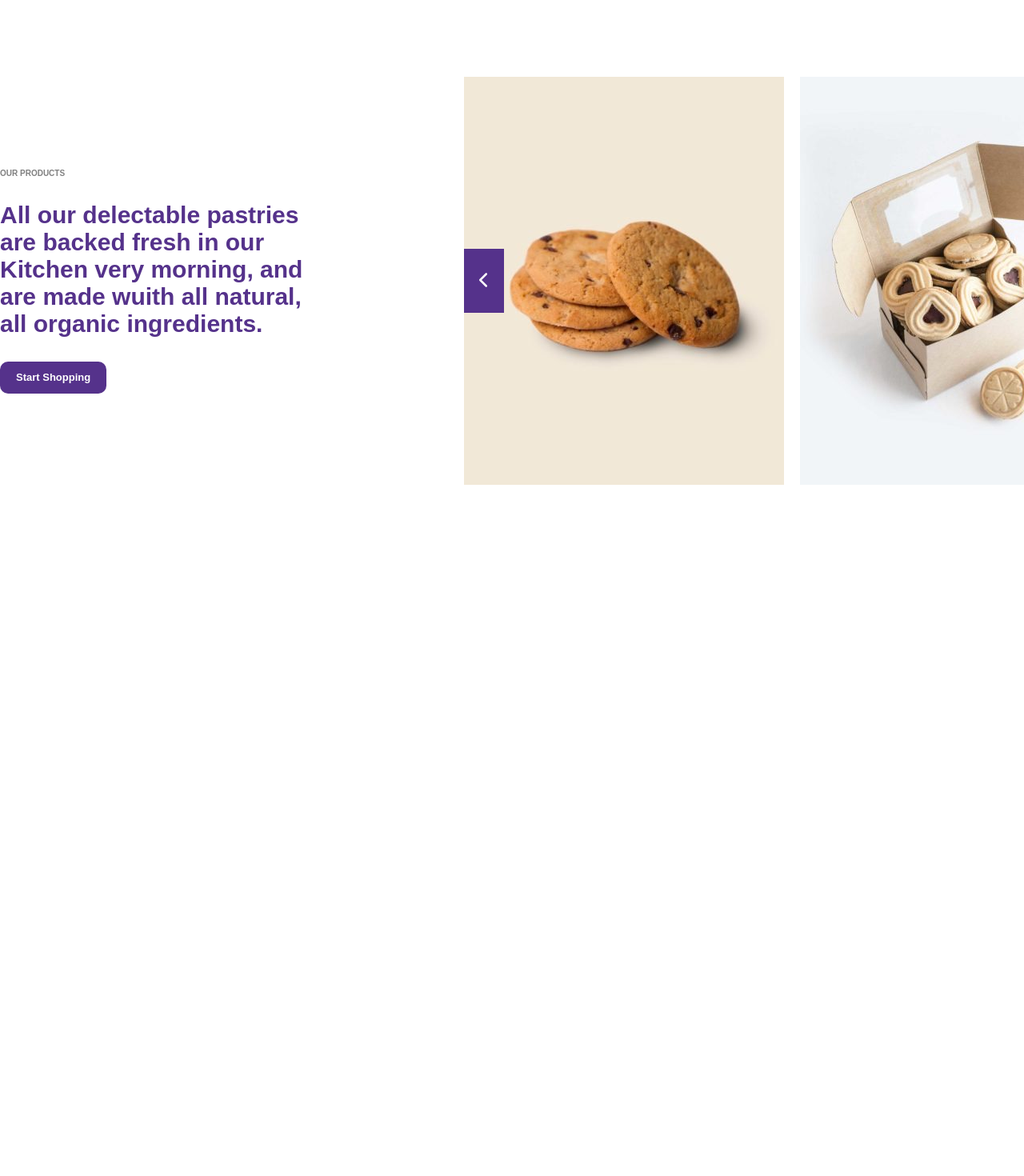
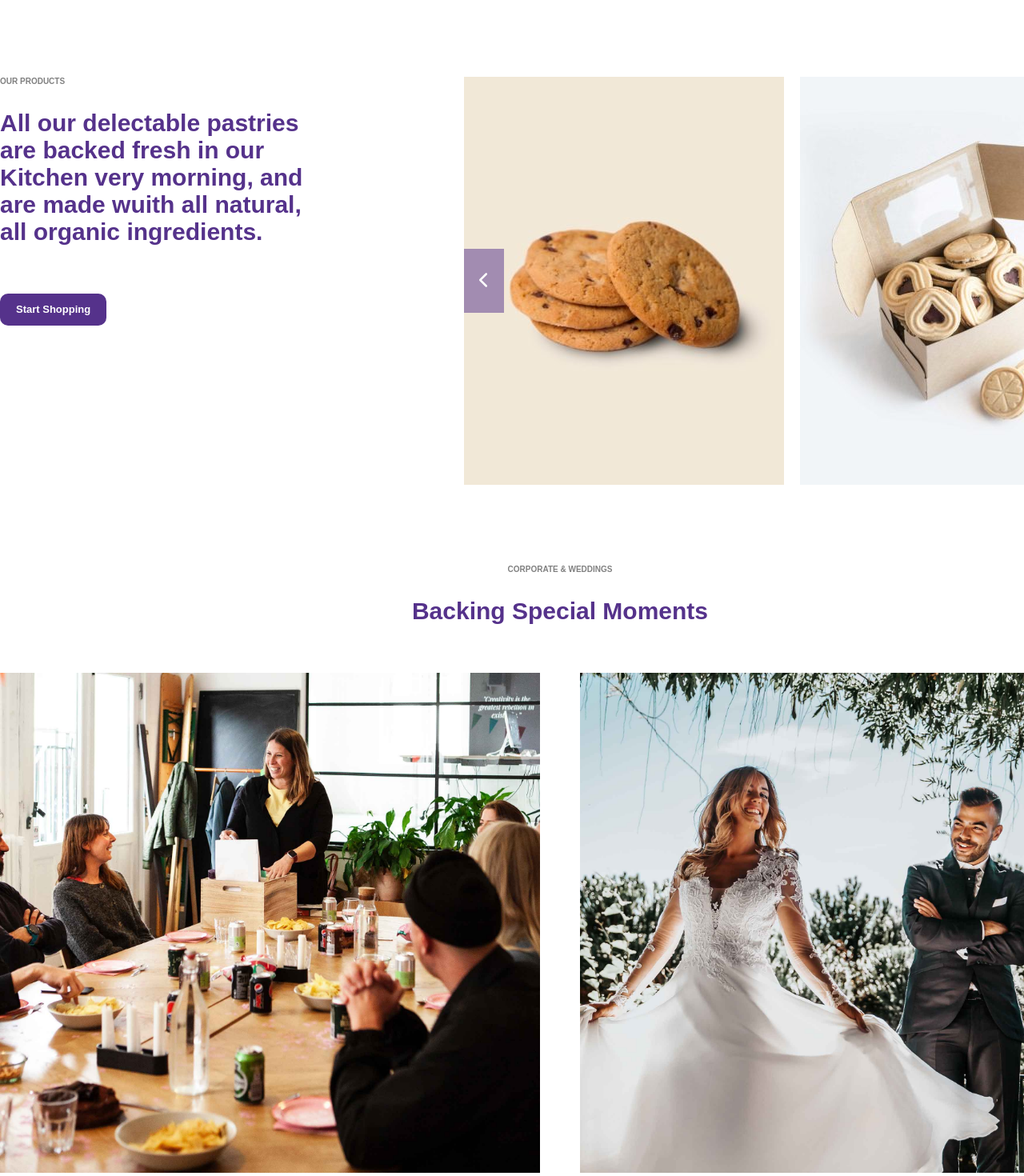
Before and after one commit to Chiaravalle04/proj-html-vuejs, a Vue app: page / in a window 1280 px wide. Shown: the part 804-2274 px from the top of the page at 80% size. Before the commit the page ends 1510 px from the top, so only its background shows below. Built offline with nearby package versions, Linux system fonts and the light colour scheme.

Commit message:
add section 2 (main)

```diff
--- a/src/components/AppMain.vue
+++ b/src/components/AppMain.vue
@@ -1,11 +1,13 @@
 <script>
 import MainSectionOne from './MainSectionOne.vue';
+import MainSectionTwo from './MainSectionTwo.vue';
 
 export default {
     name: 'AppMain',
 
     components: {
         MainSectionOne,
+        MainSectionTwo,
     }
 }
 </script>
@@ -18,6 +20,8 @@ export default {
 
             <MainSectionOne/>
 
+            <MainSectionTwo/>
+
         </div>
 
     </main>
--- a/src/components/AppSlider.vue
+++ b/src/components/AppSlider.vue
@@ -115,7 +115,7 @@ export default {
     height: 80px;
     font-size: 20px;
     color: $fifthColor;
-    background-color: $firstColor;
+    background-color: rgba(85, 50, 139, 0.5);
     border: none;
     cursor: pointer;
     position: absolute;
--- a/src/components/MainSectionOne.vue
+++ b/src/components/MainSectionOne.vue
@@ -13,13 +13,13 @@ export default {
 
 <template>
 
-    <section id="our-products" class="d-flex ai-center">
+    <section id="our-products" class="d-flex">
 
         <div class="text">
 
             <h5>our products</h5>
 
-            <h2>All our delectable pastries are backed fresh in our Kitchen very morning, and are made wuith all natural, all organic ingredients.</h2>
+            <h2 class="title-section">All our delectable pastries are backed fresh in our Kitchen very morning, and are made wuith all natural, all organic ingredients.</h2>
 
             <a class="a-button" href="#">start shopping</a>
 
@@ -37,15 +37,10 @@ export default {
 
 <style lang="scss" scoped>
 section {
-    padding: 100px 0;
+    padding: 100px 0 0 0;
     justify-content: space-between;
     .text {
         width: 400px;
-        h2 {
-            font-size: 30px;
-            margin: 30px 0;
-            color: $firstColor;
-        }
         .a-button {
             color: $fifthColor;
             background-color: $firstColor;
--- /dev/null
+++ b/src/components/MainSectionTwo.vue
@@ -0,0 +1,57 @@
+<script>
+export default {
+    name: 'MainSectionTwo',
+}
+</script>
+
+<template>
+
+    <section id="corporate-and-weddings">
+
+        <div class="text">
+
+            <h5>corporate & weddings</h5>
+
+            <h2 class="title-section">Backing Special Moments</h2>
+
+        </div>
+
+        <div class="container-img d-flex">
+
+            <div class="card">
+
+                <img src="../assets/img/corporate-bg.jpg" alt="Corporate">
+
+            </div>
+
+            <div class="card">
+
+                <img src="../assets/img/wedding-bg.jpg" alt="Wedding">
+
+            </div>
+
+        </div>
+
+    </section>
+
+</template>
+
+<style lang="scss" scoped>
+section {
+    padding: 100px 0 0 0;
+    .text {
+        text-align: center;
+        margin: 0 auto;
+    }
+    .container-img {
+        gap: 50px;
+        .card {
+            width: calc(100% / 2);
+            img {
+               width: 100%;
+            }
+        }
+    }
+
+}
+</style>
--- a/src/styles/main.scss
+++ b/src/styles/main.scss
@@ -47,3 +47,9 @@ p {
     line-height: 25px;
     font-size: 15px;
 }
+
+.title-section {
+    font-size: 30px;
+    margin: 30px 0 60px;
+    color: $firstColor;
+}
```
Also changed, not shown: src/assets/img/corporate-bg.jpg (added), src/assets/img/wedding-bg.jpg (added).
